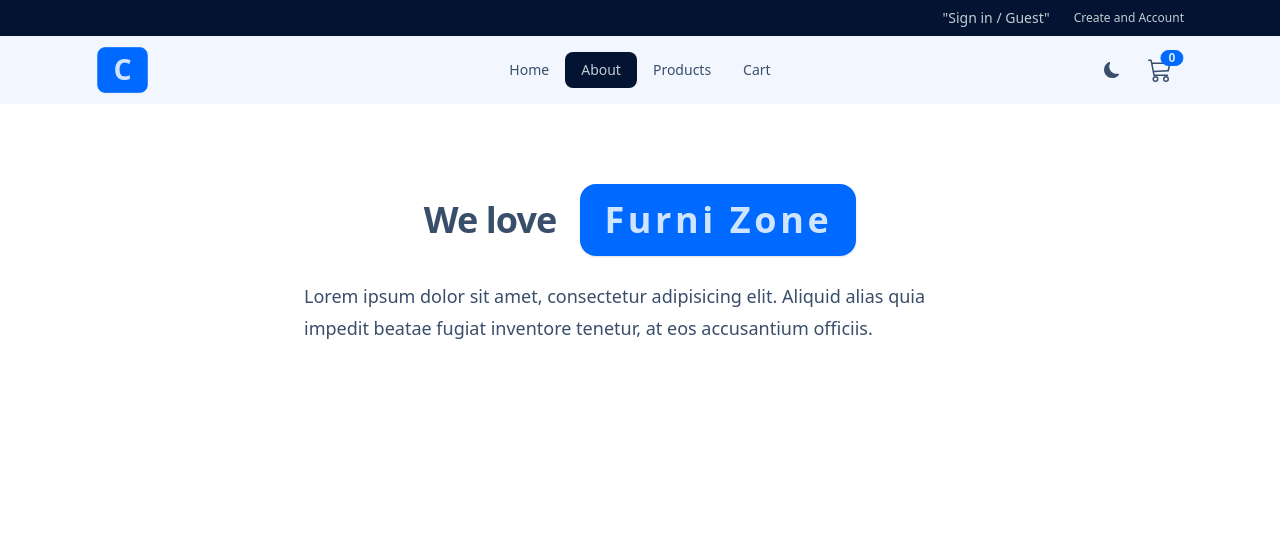
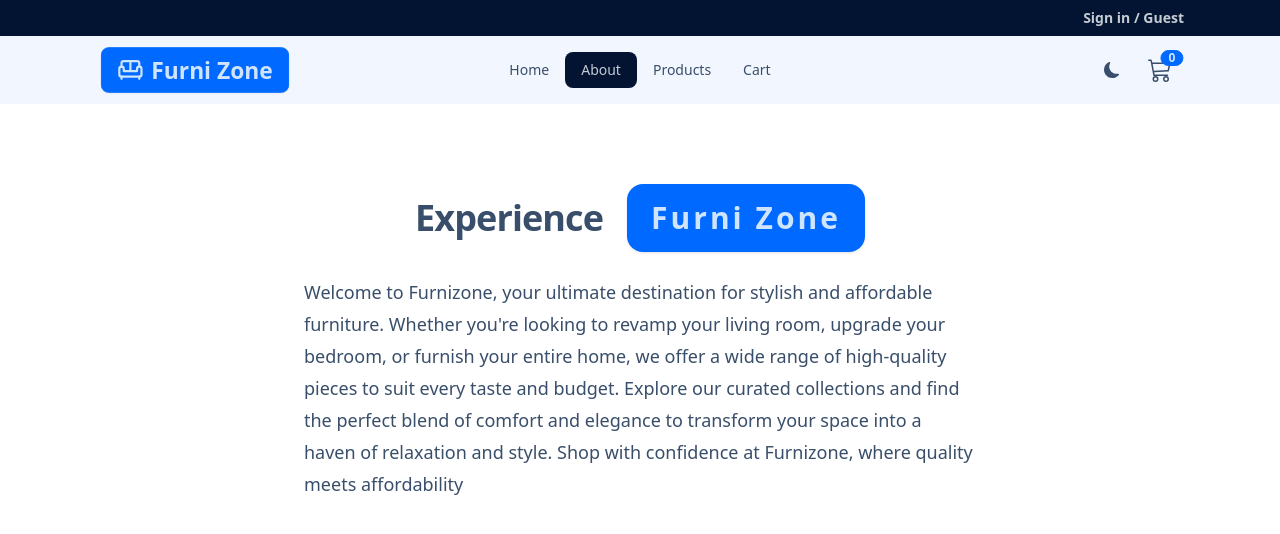
Before and after one commit to vamsi4845/Furni-Zone, a React (Vite) app: page /about in a window 1280 px wide. Shown: the top 534 px of the page. Built offline with nearby package versions, Linux system fonts and the light colour scheme.

Commit message:
refractor:ui and texts

```diff
--- a/index.html
+++ b/index.html
@@ -2,7 +2,7 @@
 <html lang="en">
   <head>
     <meta charset="UTF-8" />
-    <link rel="icon" type="image/svg+xml" href="/vite.svg" />
+    <link rel="icon" type="image/svg+xml" href="/public/sofa.svg" />
     <meta name="viewport" content="width=device-width, initial-scale=1.0" />
     <title>Furni Zone</title>
   </head>
--- a/package.json
+++ b/package.json
@@ -1,5 +1,5 @@
 {
-  "name": "furnizone",
+  "name": "furni zone",
   "private": true,
   "version": "0.0.0",
   "type": "module",
--- a/src/components/Header.jsx
+++ b/src/components/Header.jsx
@@ -24,19 +24,22 @@ const Header = () => {
             <p className="text-xs sm:text-sm">Hello, {user.username}</p>
             <button
               onClick={handleLogout}
-              className="btn btn-xs btn-outline btn-primary"
+              className="btn btn-xs font-bold btn-outline btn-primary"
             >
-              logout
+              Sign out
             </button>
           </div>
         ) : (
           <div className="flex gap-x-6 justify-center items-center">
-            <Link to="/login" className="link link-hover text-xs sm:text-sm">
-              "Sign in / Guest"
+            <Link
+              to="/login"
+              className="link link-hover font-bold text-xs sm:text-sm"
+            >
+              Sign in / Guest
             </Link>
-            <Link to="/register" className="link link-hover text-xs sm:text0sm">
-              Create and Account
-            </Link>
+            {/* <Link to="/register" className="link link-hover text-xs sm:text0sm">
+              Create Account
+            </Link> */}
           </div>
         )}
       </div>
--- a/src/components/Hero.jsx
+++ b/src/components/Hero.jsx
@@ -18,7 +18,7 @@ const Hero = () => {
         </p>
         <div className="mt-10">
           <Link to="/products" className="btn btn-primary">
-            Our Products
+            OUR PRODUCTS
           </Link>
         </div>
       </div>
--- a/src/components/Navbar.jsx
+++ b/src/components/Navbar.jsx
@@ -5,6 +5,7 @@ import NavLinks from "./NavLinks";
 
 import { useDispatch, useSelector } from "react-redux";
 import { toggleTheme } from "../features/user/userSlice";
+import { LuSofa } from "react-icons/lu";
 
 const Navbar = () => {
   const numItemsInCart = useSelector((state) => state.cartState.numItemsInCart);
@@ -20,9 +21,10 @@ const Navbar = () => {
           {/* Title */}
           <NavLink
             to="/"
-            className="hidden lg:flex btn btn-primary text-3xl items-center "
+            className="hidden lg:flex btn btn-primary text-2xl items-center "
           >
-            C
+            <LuSofa className="h-7 w-7" />
+            Furni Zone
           </NavLink>
           {/* DROPDOWN */}
           <div className="dropdown">
--- a/src/components/ProductsGrid.jsx
+++ b/src/components/ProductsGrid.jsx
@@ -6,7 +6,7 @@ const ProductsGrid = () => {
     <div className="pt-12 grid gap-4 md:grid-cols-2 lg:grid-cols-3">
       {products.map((product) => {
         const { title, price, image } = product.attributes;
-        const rupeesAmount = price;
+        const rupeesAmount = formatPrice(price);
         return (
           <Link
             key={product.id}
@@ -22,7 +22,7 @@ const ProductsGrid = () => {
             </figure>
             <div className="card-body items-center text-center">
               <h2 className="card-title capitalize tracking-wider">{title}</h2>
-              <span className="text-secondary">₹{dollarsAmount}</span>
+              <span className="text-secondary">{rupeesAmount}</span>
             </div>
           </Link>
         );
--- a/src/pages/About.jsx
+++ b/src/pages/About.jsx
@@ -3,20 +3,24 @@ const About = () => {
     <>
       <div className="flex flex-wrap gap-2 sm:gap-x-6  items-center justify-center">
         <h1 className="text-4xl font-bold leading-none tracking-tight">
-          We love
+          Experience
         </h1>
         <div className="stats bg-primary shadow">
           <div className="stat">
-            <div className="stat-title text-primary-content text-4xl font-bold tracking-widest">
+            <div className="stat-title text-primary-content text-3xl font-bold tracking-widest">
               Furni Zone
             </div>
           </div>
         </div>
       </div>
       <p className="mt-6 text-lg leading-8 max-w-2xl mx-auto">
-        Lorem ipsum dolor sit amet, consectetur adipisicing elit. Aliquid alias
-        quia impedit beatae fugiat inventore tenetur, at eos accusantium
-        officiis.
+        Welcome to Furnizone, your ultimate destination for stylish and
+        affordable furniture. Whether you're looking to revamp your living room,
+        upgrade your bedroom, or furnish your entire home, we offer a wide range
+        of high-quality pieces to suit every taste and budget. Explore our
+        curated collections and find the perfect blend of comfort and elegance
+        to transform your space into a haven of relaxation and style. Shop with
+        confidence at Furnizone, where quality meets affordability
       </p>
     </>
   );
--- a/src/pages/Cart.jsx
+++ b/src/pages/Cart.jsx
@@ -19,11 +19,11 @@ const Cart = () => {
           <CartTotals />
           {user ? (
             <Link to="/checkout" className="btn btn-primary btn-block mt-8">
-              Proceed to checkout
+              PROCEED TO CHECKOUT
             </Link>
           ) : (
             <Link to="/login" className="btn btn-primary btn-block mt-8">
-              please login
+              Sign in
             </Link>
           )}
         </div>
--- a/src/pages/SingleProduct.jsx
+++ b/src/pages/SingleProduct.jsx
@@ -119,7 +119,7 @@ const SingleProduct = () => {
           {/* CART BTN */}
           <div className="mt-10">
             <button className="btn btn-secondary btn-md" onClick={addToCart}>
-              Add to bag
+              ADD TO BAG
             </button>
           </div>
         </div>
--- a/src/utils/index.jsx
+++ b/src/utils/index.jsx
@@ -7,11 +7,13 @@ export const customFetch = axios.create({
 });
 
 export const formatPrice = (price) => {
-  const rupeesAmount = new Intl.NumberFormat("en-IN", {
+  const dollarsAmount = new Intl.NumberFormat("en-IN", {
     style: "currency",
     currency: "INR",
-  }).format((price / 100).toFixed(2));
-  return rupeesAmount;
+    minimumFractionDigits: 0,
+    maximumFractionDigits: 0,
+  }).format(Math.floor((price / 100).toFixed(2)) * 85);
+  return dollarsAmount;
 };
 
 export const generateAmountOptions = (number) => {
```
Also changed, not shown: public/sofa.svg (added).
